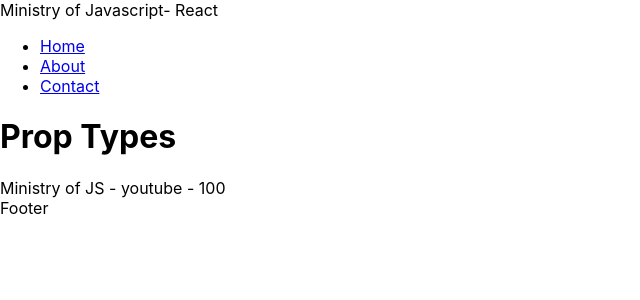
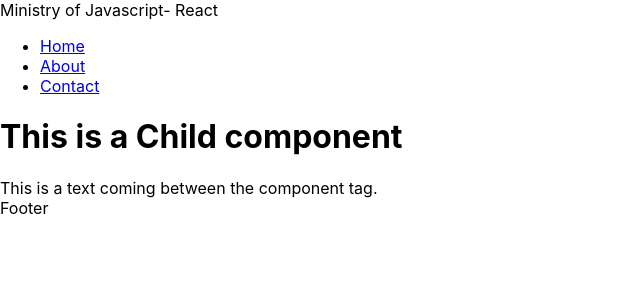
Before and after one commit to SalmaZiady/modern-react-patterns, a React (Create React App) app: page /about in a window 1280 px wide. Shown: the top 300 px of the page, without its empty margins (0-640 px from the left). Built offline with nearby package versions, Linux system fonts and the light colour scheme.

Commit message:
Children Props

```diff
--- a/src/components/About.js
+++ b/src/components/About.js
@@ -7,7 +7,9 @@ import Child from "./Child";
 const About = () => {
   return (
     <div>
-      <Child name="Ministry of JS" channel="youtube" subscribers={100}></Child>
+      <Child>
+        This is a text coming between the component tag.
+      </Child>
     </div>
   );
 };
--- a/src/components/Child.js
+++ b/src/components/Child.js
@@ -1,20 +1,13 @@
 import PropTypes from "prop-types";
 
-const Child = ({name, channel, subscribers}) => {
+const Child = ({children}) => {
   return (
     <div>
-      <h1>Prop Types</h1>
-      {name} - {channel} - {subscribers}
+      <h1>This is a Child component</h1>
+       {children}
     </div>
   )
 }
 
-Child.propTypes = {
-  name: PropTypes.string,
-  subscribers: PropTypes.number,
-  channel: PropTypes.string
-
-}
-
 
 export default Child
```
